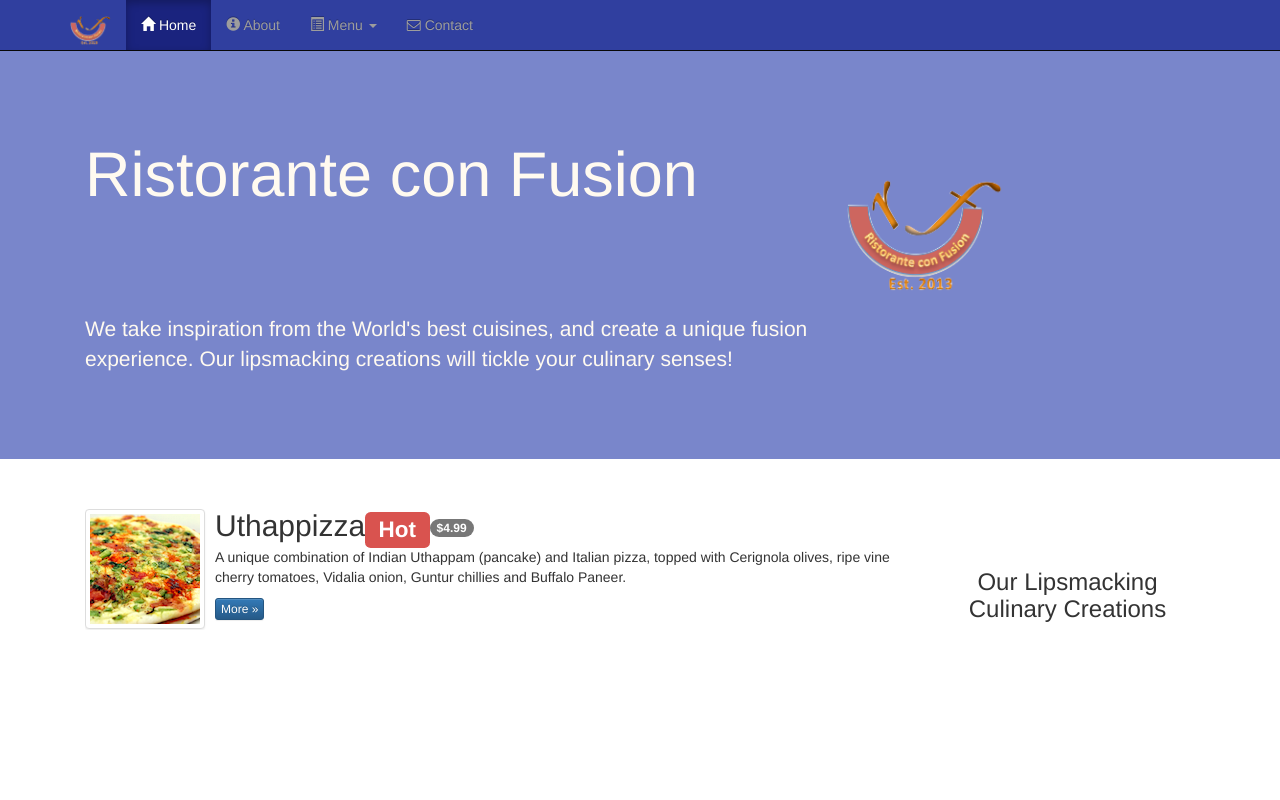
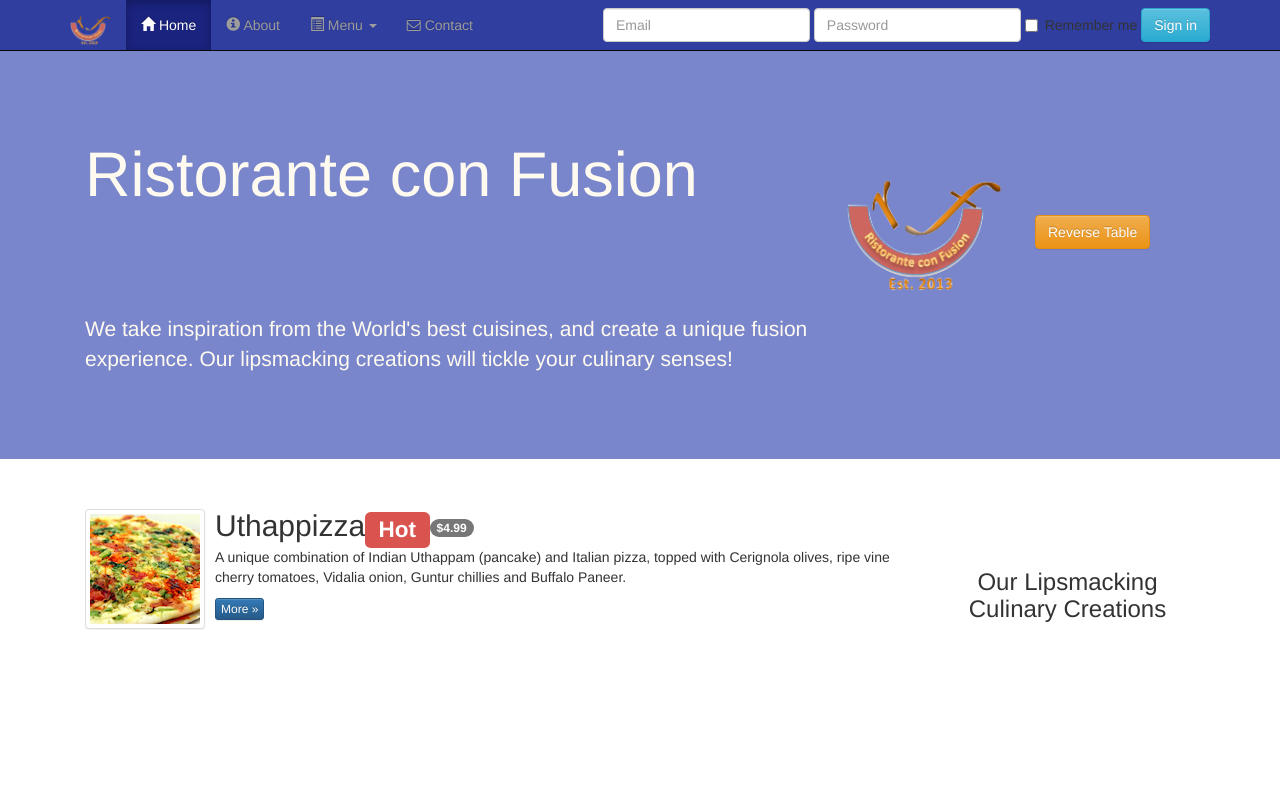
Before and after one commit to EveryoneNoone/UIFramework, a plain HTML site: page index.html in a window 1280 px wide. Shown: the top 800 px of the page. Drawn offline with nearby package versions, Linux system fonts and the light colour scheme.

Commit message:
tasks 1 and 2

```diff
--- a/index.html
+++ b/index.html
@@ -55,6 +55,15 @@
                      </li>
                     <li><a href="contactus.html"><i class="fa fa-envelope-o"></i> Contact</a></li>
                 </ul>
+                <form class="navbar-form navbar-right" role="form">
+                    <input type="email" name="emailid" class="form-control" id="emailid" placeholder="Email">
+                    <input type="password" name="passwordid" class="form-control" id="passwordid" placeholder="Password">
+                    <label class="checkbox-inline">
+                        <input type="checkbox" name="approve" value="" placeholder="RememberMe">
+                        <span>Remember me</span>
+                    </label>
+                    <button type="submit" class="btn btn-info">Sign in</button>
+                </form>
             </div>
         </div>
     </nav>
@@ -72,6 +81,10 @@
                 <div class="col-xs-12 col-sm-2">
                     <p style="padding:20px;"></p>
                     <img src="img/logo.png" class="img-responsive">
+                </div>
+                <div class="col-xs-12 col-sm-2">
+                    <p style="padding:40px;"></p>
+                    <a href="#" class="btn btn-warning">Reverse Table</a>
                 </div>
             </div>
         </div>
```
